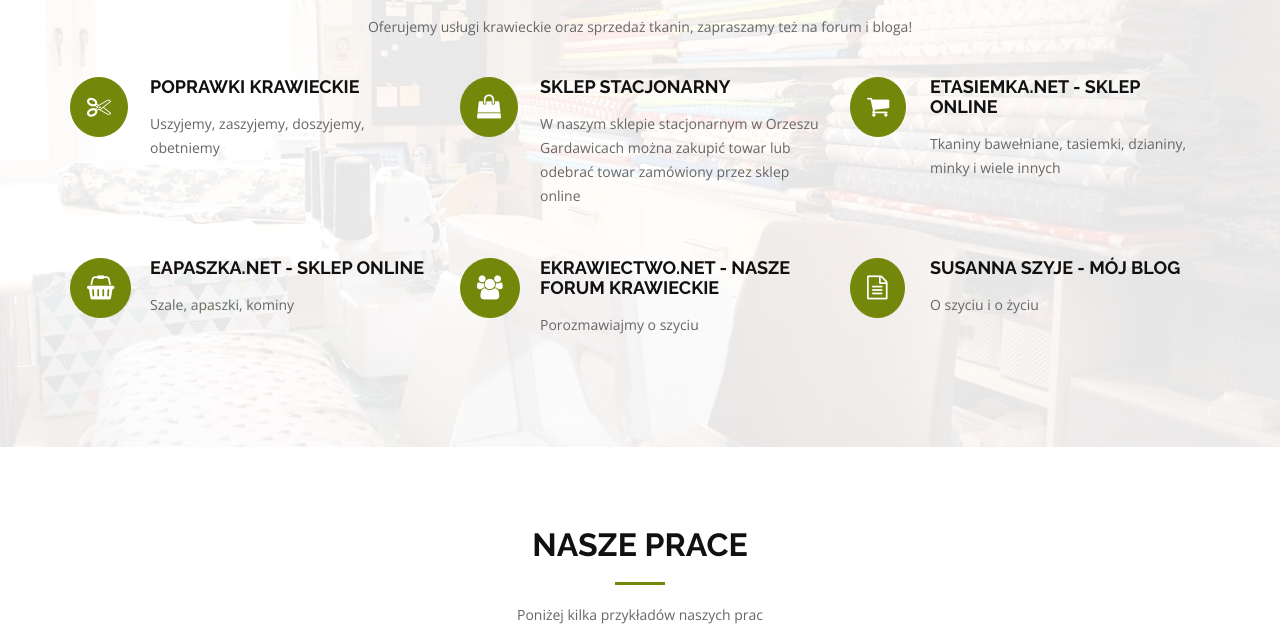
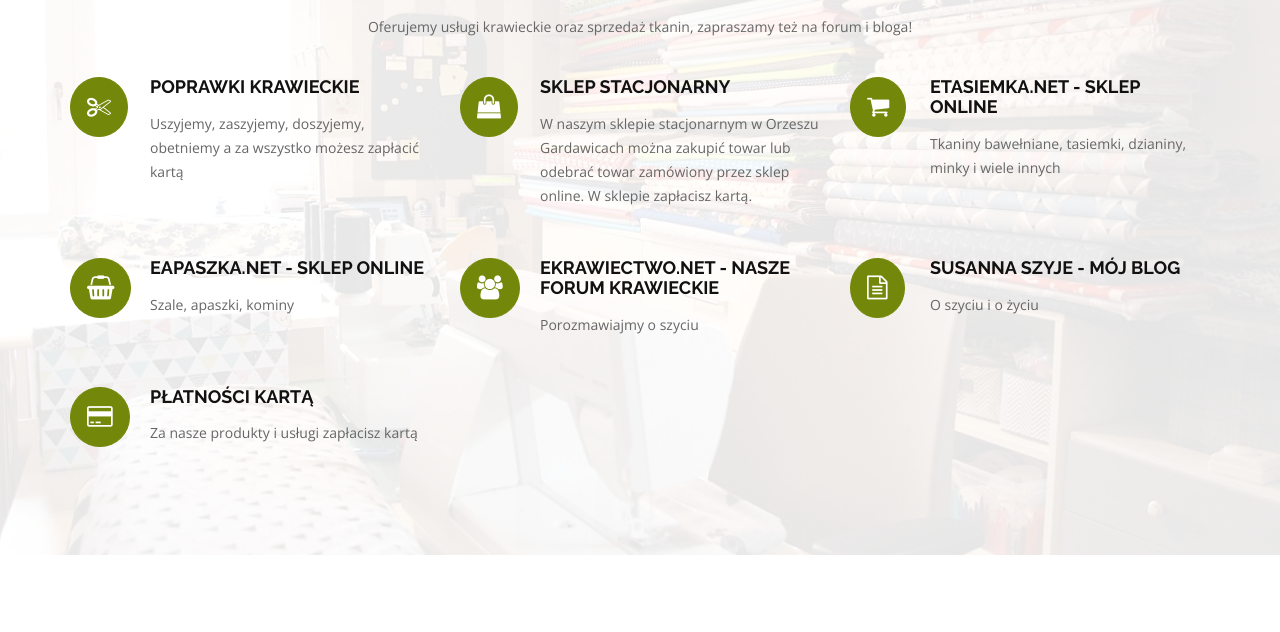
Before and after one commit to pigletto/redcherry.com.pl, a plain HTML site: page index.html in a window 1280 px wide. Shown: the part 1728-2360 px from the top of the page. Drawn offline with nearby package versions, Linux system fonts and the light colour scheme.

Commit message:
platnosci karta

```diff
--- a/index.html
+++ b/index.html
@@ -171,12 +171,12 @@
         <div class="col-md-4 service-item">
           <div class="service-icon"><i class="fa fa-scissors" aria-hidden="true"></i></div>
           <h4 class="service-title"><a>Poprawki krawieckie</a></h4>
-          <p class="service-description">Uszyjemy, zaszyjemy, doszyjemy, obetniemy</p>
+          <p class="service-description">Uszyjemy, zaszyjemy, doszyjemy, obetniemy a za wszystko możesz zapłacić kartą</p>
         </div>
         <div class="col-md-4 service-item">
           <div class="service-icon"><i class="fa fa-shopping-bag" aria-hidden="true"></i></div>
           <h4 class="service-title"><a>Sklep stacjonarny</a></h4>
-          <p class="service-description">W naszym sklepie stacjonarnym w Orzeszu Gardawicach można zakupić towar lub odebrać towar zamówiony przez sklep online</p>
+          <p class="service-description">W naszym sklepie stacjonarnym w Orzeszu Gardawicach można zakupić towar lub odebrać towar zamówiony przez sklep online. W sklepie zapłacisz kartą.</p>
         </div>
         <div class="col-md-4 service-item">
           <div class="service-icon"><i class="fa fa-shopping-cart" aria-hidden="true"></i></div>
@@ -197,6 +197,11 @@
           <div class="service-icon"><i class="fa fa-file-text-o" aria-hidden="true"></i></div>
           <h4 class="service-title"><a href="https://szyjesobie.blogspot.com" target="_blank">Susanna szyje - mój blog</a></h4>
           <p class="service-description">O szyciu i o życiu</p>
+        </div>
+        <div class="col-md-4 service-item">
+          <div class="service-icon"><i class="fa fa-credit-card" aria-hidden="true"></i></div>
+          <h4 class="service-title"><a href="https://www.six-payment-services.com/classic/en/home.html#country=pl" rel="nofollow" target="_blank">Płatności kartą</a></h4>
+          <p class="service-description">Za nasze produkty i usługi zapłacisz kartą</p>
         </div>
       </div>
     </div>
```
